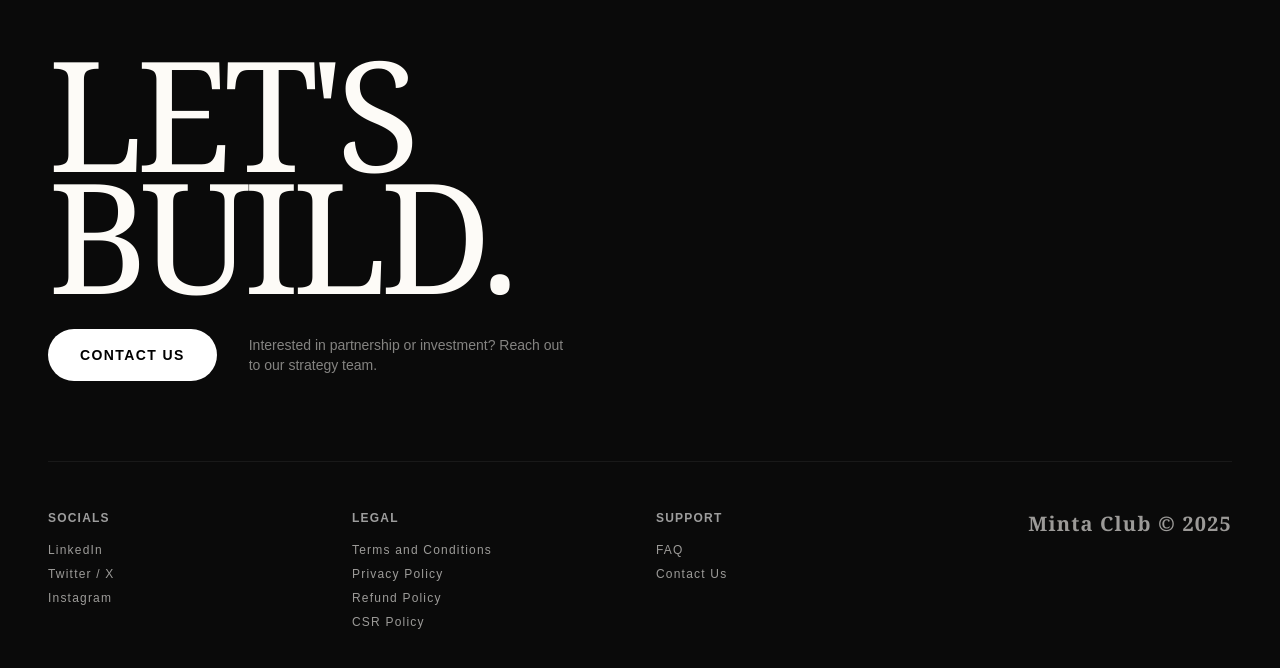
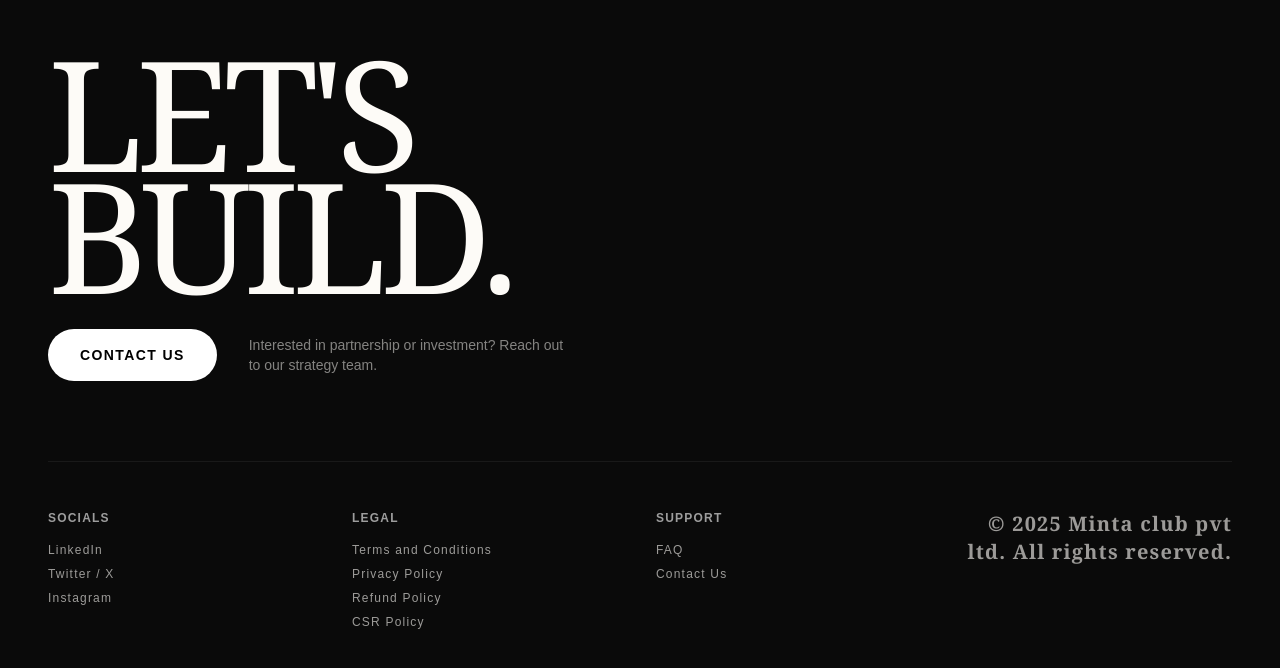
Before and after one commit to Symbosys/minta-club-website, a Next.js app: page / in a window 1280 px wide. Shown: the part 7834-8502 px from the top of the page. Built offline with nearby package versions, Linux system fonts and the light colour scheme.

Commit message:
added © 2025 Minta Fresh. All rights reserved.

```diff
--- a/src/app/page.tsx
+++ b/src/app/page.tsx
@@ -377,7 +377,7 @@ export const Footer = () => (
           </ul>
         </div>
         <div className="col-span-1 sm:col-span-2 md:col-span-1 text-left sm:text-center md:text-right">
-          <p className="normal-case font-serif text-xl opacity-100">Minta Club &copy; 2025</p>
+          <p className="normal-case font-serif text-xl opacity-100">© 2025 Minta club pvt ltd. All rights reserved.</p>
         </div>
       </div>
     </div>
```
